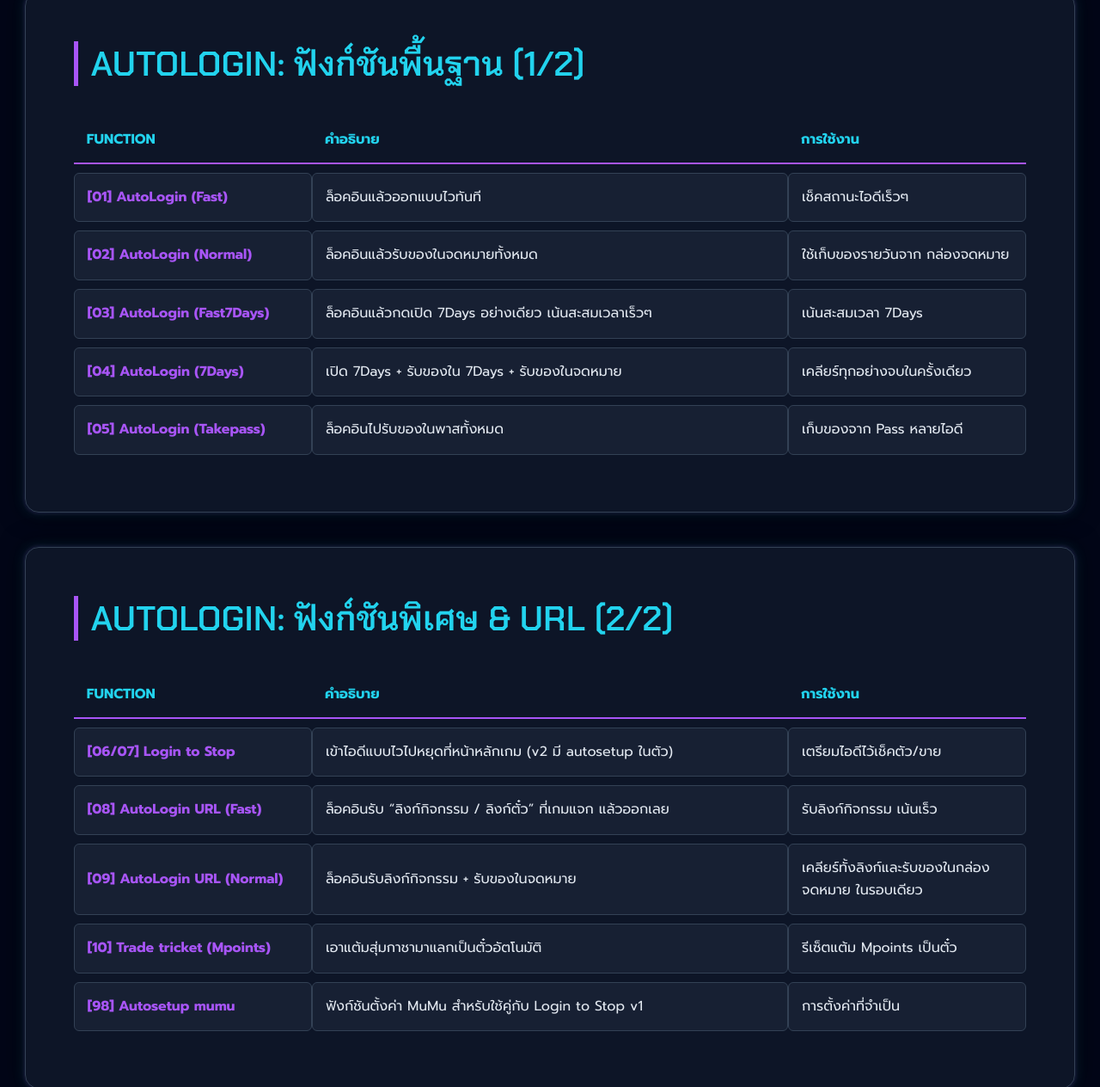
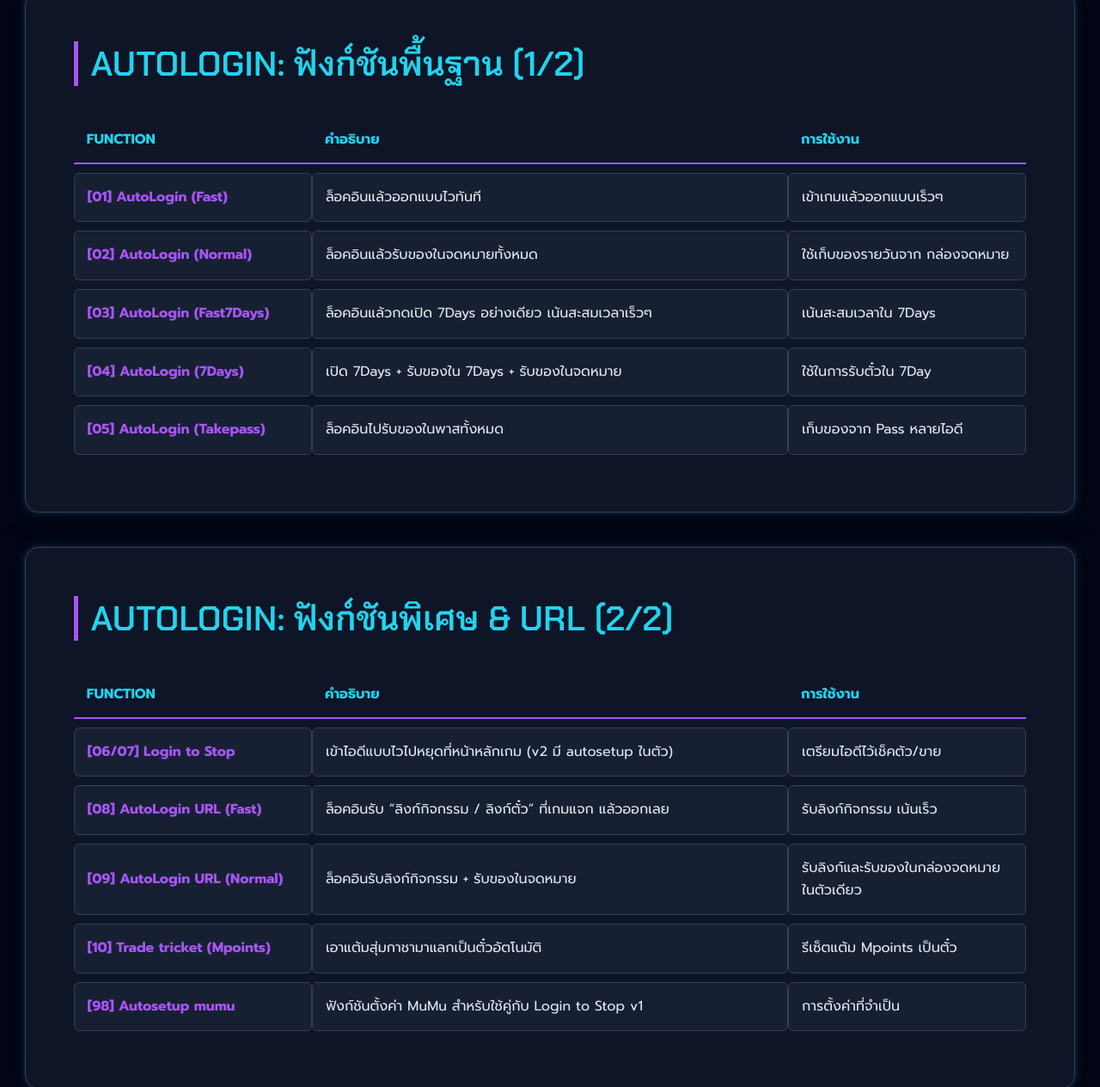
Before and after one commit to Doodemai/htyj, a plain HTML site: page index.html in a window 1280 px wide. Shown: the part 2506-3770 px from the top of the page at 86% size. Drawn offline with Linux system fonts and the light colour scheme.

Commit message:
Update index.html

```diff
--- a/index.html
+++ b/index.html
@@ -456,7 +456,7 @@
                     <tr>
                         <td>[01] AutoLogin (Fast)</td>
                         <td>ล็อคอินแล้วออกแบบไวทันที</td>
-                        <td>เช็คสถานะไอดีเร็วๆ</td>
+                        <td>เข้าเกมแล้วออกแบบเร็วๆ</td>
                     </tr>
                     <tr>
                         <td>[02] AutoLogin (Normal)</td>
@@ -466,12 +466,12 @@
                     <tr>
                         <td>[03] AutoLogin (Fast7Days)</td>
                         <td>ล็อคอินแล้วกดเปิด 7Days อย่างเดียว เน้นสะสมเวลาเร็วๆ</td>
-                        <td>เน้นสะสมเวลา 7Days</td>
+                        <td>เน้นสะสมเวลาใน 7Days</td>
                     </tr>
                     <tr>
                         <td>[04] AutoLogin (7Days)</td>
                         <td>เปิด 7Days + รับของใน 7Days + รับของในจดหมาย</td>
-                        <td>เคลียร์ทุกอย่างจบในครั้งเดียว</td>
+                        <td>ใช้ในการรับตั๋วใน 7Day</td>
                     </tr>
                     <tr>
                         <td>[05] AutoLogin (Takepass)</td>
@@ -511,7 +511,7 @@
                     <tr>
                         <td>[09] AutoLogin URL (Normal)</td>
                         <td>ล็อคอินรับลิงก์กิจกรรม + รับของในจดหมาย</td>
-                        <td>เคลียร์ทั้งลิงก์และรับของในกล่องจดหมาย ในรอบเดียว</td>
+                        <td>รับลิงก์และรับของในกล่องจดหมาย ในตัวเดียว</td>
                     </tr>
                     <tr>
                         <td>[10] Trade tricket (Mpoints)</td>
```
